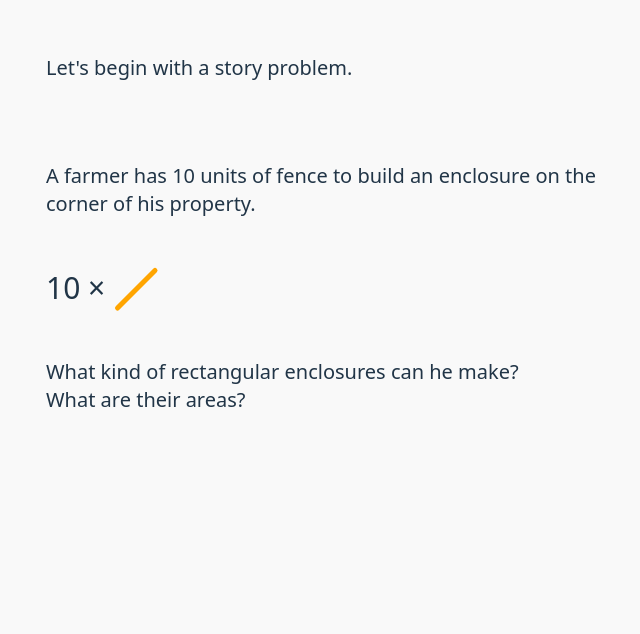
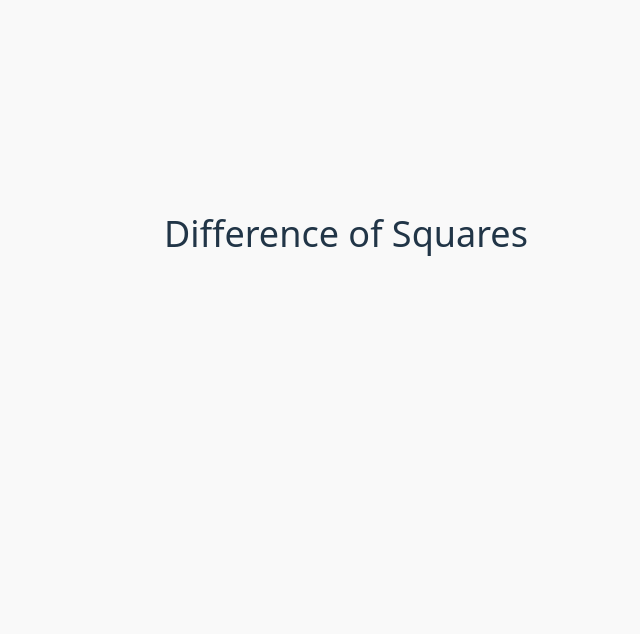
Before and after one commit to EdricY/Difference-of-Squares, a React (Vite) app: page / in a window 1280 px wide. Shown: the part 166-800 px from the top of the page, without its empty margins (294-934 px from the left). Built offline with nearby package versions, Linux system fonts and the light colour scheme.

Commit message:
title slide

```diff
--- a/src/App.jsx
+++ b/src/App.jsx
@@ -10,6 +10,9 @@ function App() {
 
   return (
     <>
+      <div className='slide text-xl py-10'>
+        <h1 className='text-4xl text-center'>Difference of Squares</h1>
+      </div>
       <div className='slide text-xl py-10'>
         Let's begin with a story problem.
         <div className='my-10'></div>
```
